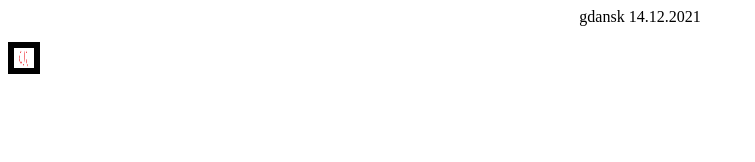
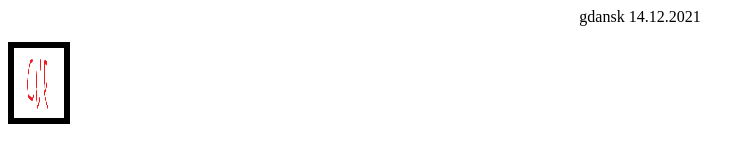
Before and after one commit to Ajwiu/vvv, a plain HTML site: page logo_Cur.html in a window 1280 px wide. Shown: the whole page, without its empty margins (0-755 px from the left). Drawn offline with Linux system fonts and the light colour scheme.

Commit message:
Update logo_Cur.html

```diff
--- a/logo_Cur.html
+++ b/logo_Cur.html
@@ -4,5 +4,5 @@
  </head>
   <body>
 	  <p align="center"> gdansk 14.12.2021 </p>
-	  <img src="Logo_Cur.png" ALIGN=center BORDER=6 WIDTH=20 HEIGHT=20 ALT="Cur">
+	  <img src="Logo_Cur.png" ALIGN=center BORDER=6 WIDTH=50 HEIGHT=70 ALT="Cur">
   <body>
```
